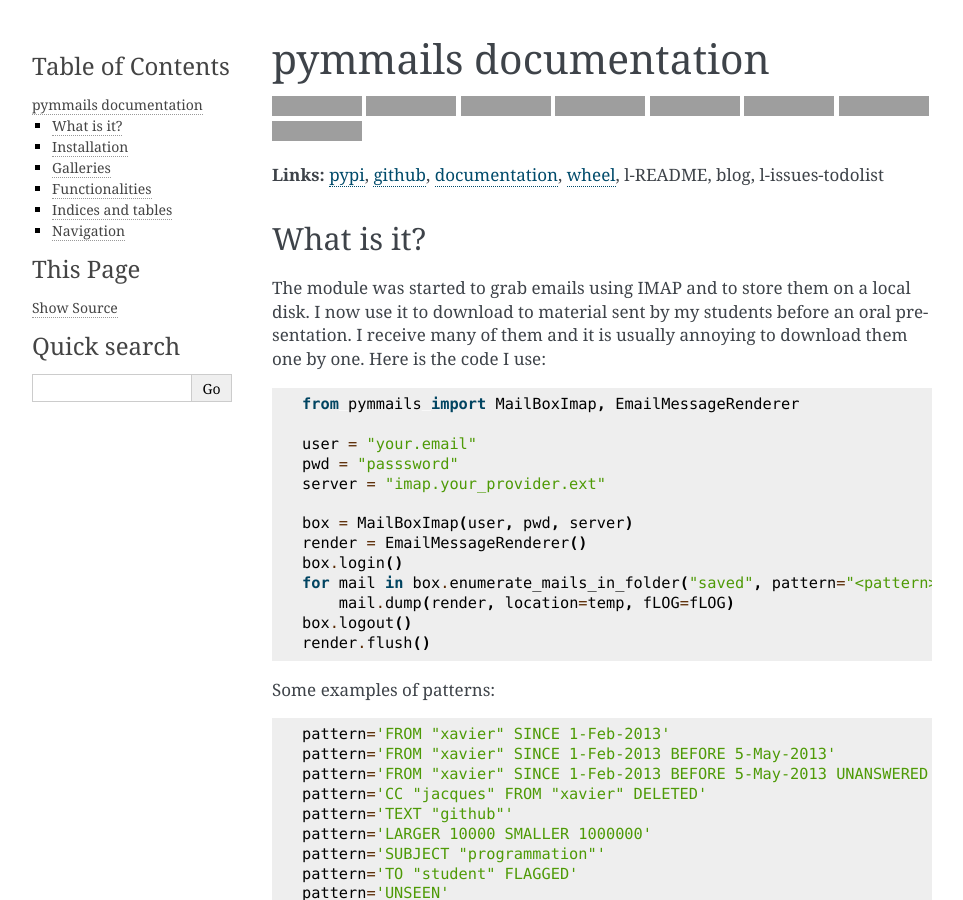
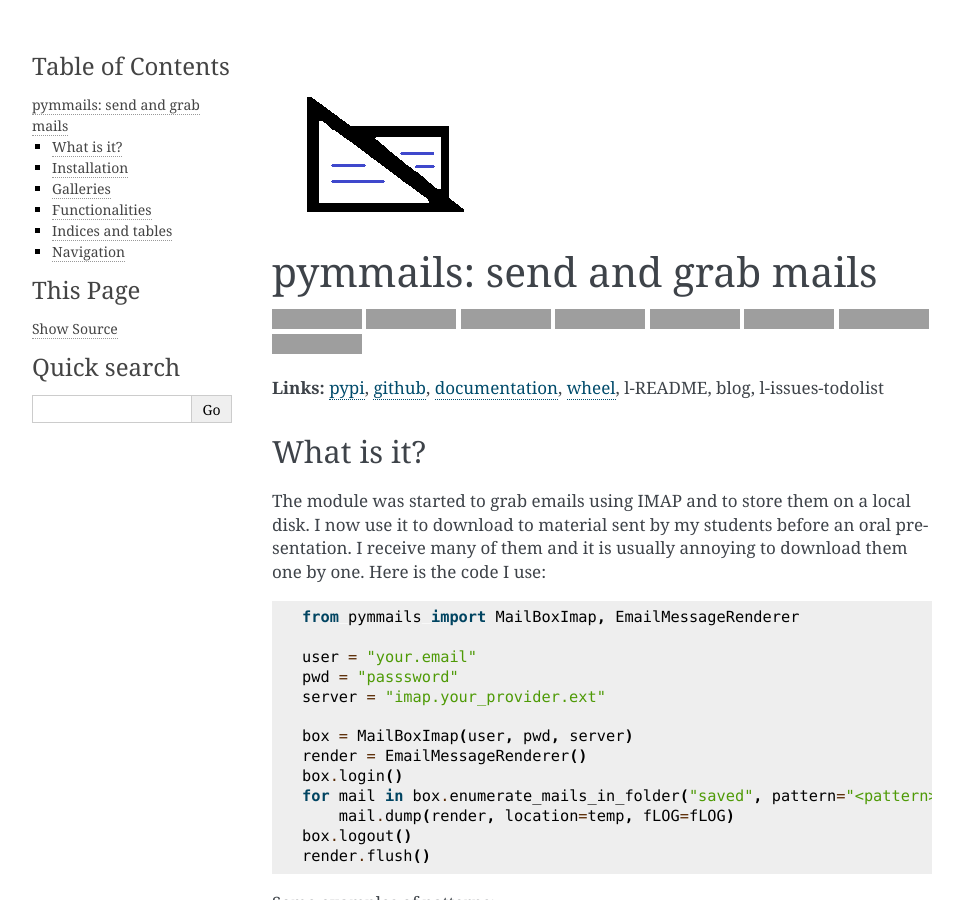
Before and after one commit to sdpython/pymmails, a Sphinx documentation site: the page built from _doc/sphinxdoc/source/index.rst, in a window 1280 px wide and 900 px high, cut to the strip 0-900 px from the top of the window. Shown: the whole strip, without its empty margins (148-1111 px from the left). Built offline with Sphinx 7.4.7, drawn with Linux system fonts in a browser that asks for light colours; pages that are not in the unit, such as notebooks, are missing from menus; grey boxes are pictures that could not be loaded.

Commit message:
documentation

```diff
--- a/_doc/sphinxdoc/source/index.rst
+++ b/_doc/sphinxdoc/source/index.rst
@@ -1,6 +1,9 @@
 
-pymmails documentation
-======================
+.. image:: https://github.com/sdpython/pymmails/blob/master/_doc/sphinxdoc/source/phdoc_static/project_ico.png?raw=true
+    :target: https://github.com/sdpython/pymmails/
+
+pymmails: send and grab mails
+=============================
 
 .. only:: html
 
```
Also changed, not shown: README.rst (+8 -5 lines).
